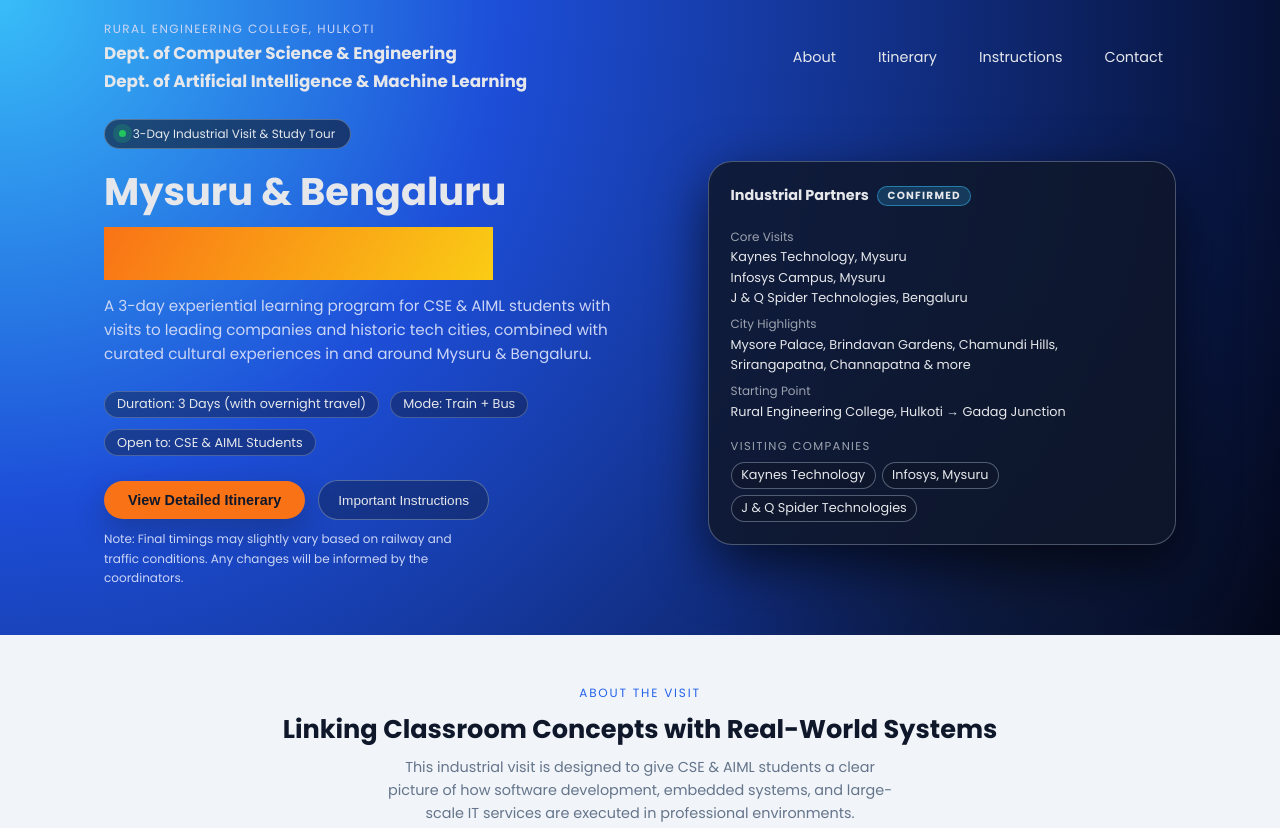
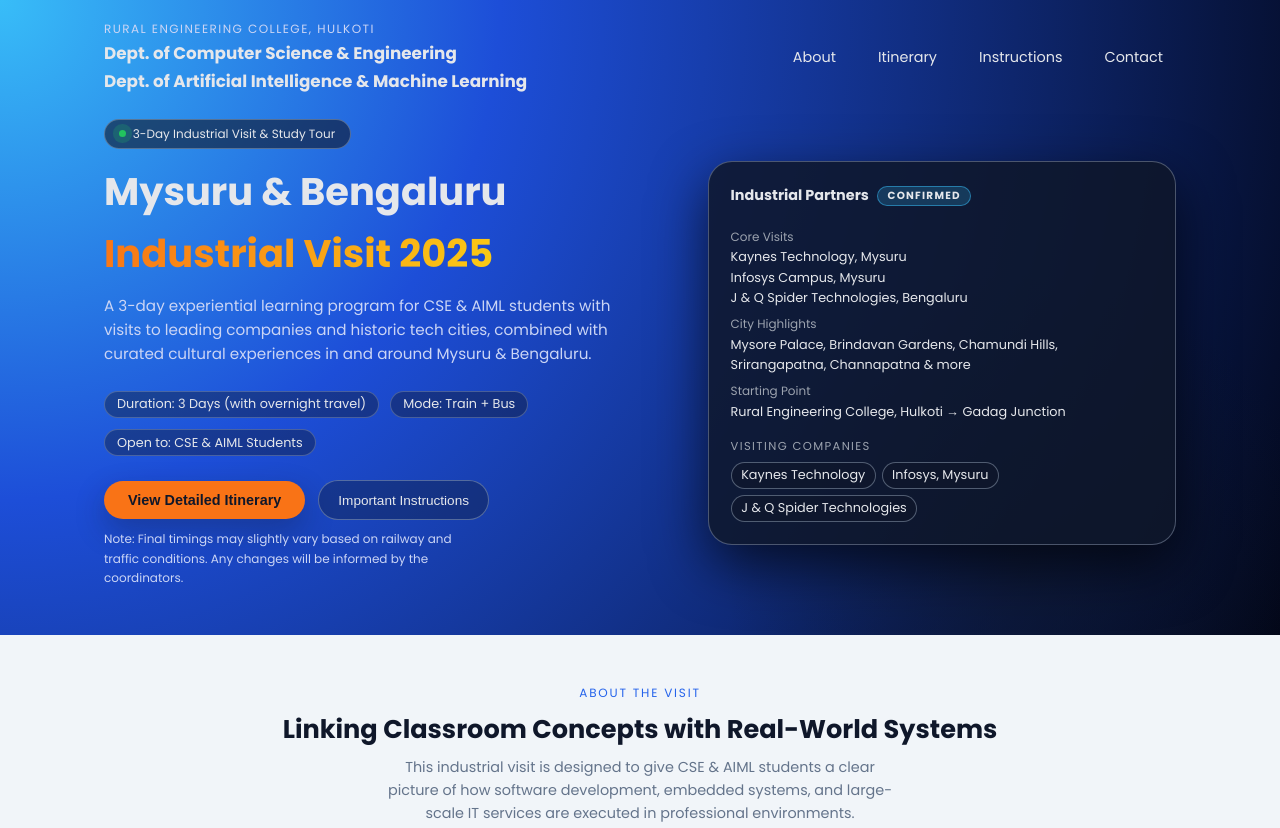
Before and after one commit to shahid272005/IV-Webpage, a website: page index.html in a window 1280 px wide. Shown: the top 828 px of the page. Drawn offline with Linux system fonts and the light colour scheme.

Commit message:
Refactor HTML structure and fix formatting issues

```diff
--- a/index.html
+++ b/index.html
@@ -26,7 +26,6 @@
       cursor: pointer;
     }
 
-
     * {
       margin: 0;
       padding: 0;
@@ -54,6 +53,7 @@
 
     /* Hero */
     header {
+      /* blue gradient like the screenshot */
       background: radial-gradient(circle at top left, #38bdf8 0, #1d4ed8 35%, #020617 100%);
       color: #e5e7eb;
       padding: 1.2rem 0 3rem;
@@ -150,11 +150,11 @@
       margin-bottom: 0.6rem;
     }
 
+    /* gradient TEXT only on the span – no big orange bar */
     .hero-title span.highlight {
-      background: linear-gradient(120deg, #f97316, #facc15);
-      .element {
-  background-clip: border-box;
-}
+      background-image: linear-gradient(120deg, #f97316, #facc15);
+      -webkit-background-clip: text; /* for Safari/Chrome */
+      background-clip: text;         /* standard property */
       color: transparent;
     }
 
@@ -587,7 +587,7 @@
         <div class="brand">
           <span class="small">Rural Engineering College, Hulkoti</span>
           <span class="main">Dept. of Computer Science &amp; Engineering</span>
-        <span class="main"> Dept. of Artificial Intelligence &amp; Machine Learning</span>
+          <span class="main">Dept. of Artificial Intelligence &amp; Machine Learning</span>
         </div>
         <div class="nav-links">
           <a href="#about">About</a>
@@ -700,7 +700,7 @@
         <p class="section-eyebrow">About the Visit</p>
         <h2 class="section-title">Linking Classroom Concepts with Real-World Systems</h2>
         <p class="section-subtitle">
-          This industrial visit is designed to give CSE & AIML students a clear picture of
+          This industrial visit is designed to give CSE &amp; AIML students a clear picture of
           how software development, embedded systems, and large-scale IT services are
           executed in professional environments.
         </p>
@@ -1069,6 +1069,7 @@
               <span class="contact-label">Staff Coordinator</span><br />
               <strong>Dr. [Pooja Revankar]</strong><br />
               Phone: +91-8095844631
+            </li>
           </ul>
         </div>
 
@@ -1095,7 +1096,7 @@
       </div>
 
       <p class="copy">
-        © 2025 CSE & AIML Department, REC Hulkoti. Designed by Shahid Attar for the 3-Day Industrial Visit.
+        © 2025 CSE &amp; AIML Department, REC Hulkoti. Designed by Shahid Attar for the 3-Day Industrial Visit.
       </p>
     </div>
   </footer>
```
Lines whose indentation alone changed are shown as unchanged.
